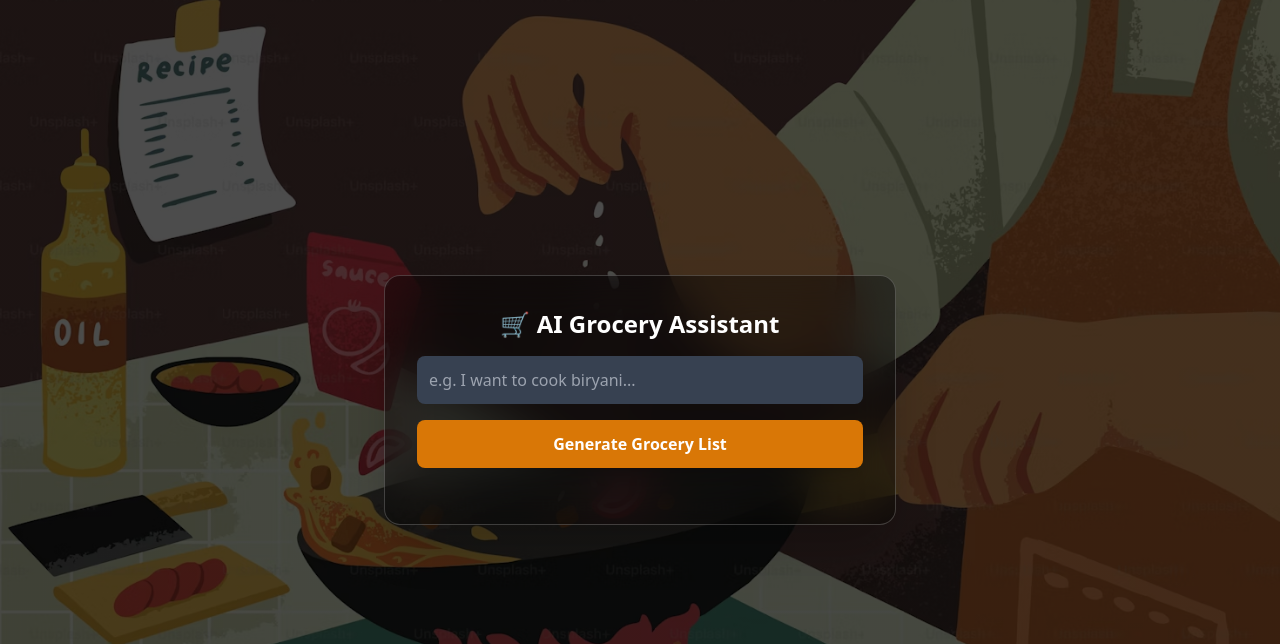
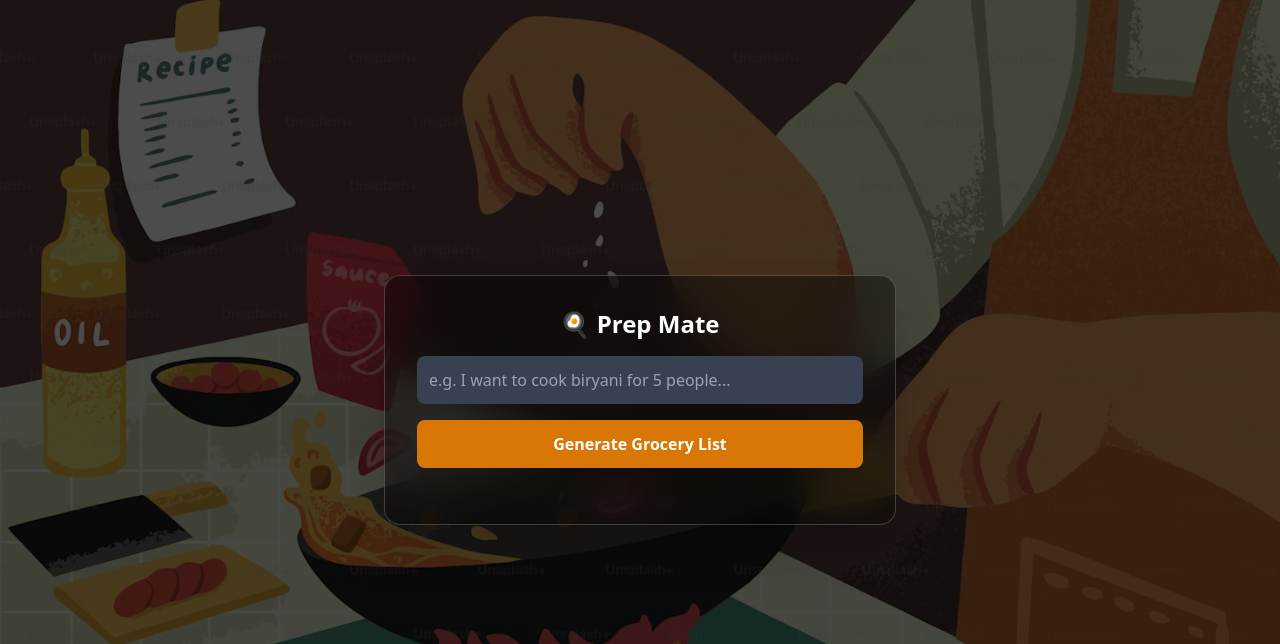
Before and after one commit to raw-surajit/AI-Grocery-Assistant, a Flask app: page / in a window 1280 px wide. Shown: the top 644 px of the page. Run offline with Flask 3, Linux system fonts and the light colour scheme; some libraries are stand-ins or nearby versions.

Commit message:
Rebrand to Prep Mate and add ingredient scaling logic

```diff
--- a/app.py
+++ b/app.py
@@ -18,11 +18,21 @@ def generate_grocery_list(query):
         completion = client.chat.completions.create(
             model="llama-3.3-70b-versatile",
             messages=[
-                {"role": "system", "content": "Return only a comma-separated list of grocery items for the given dish. Do not include introductory text."},
+                {
+                    "role": "system",
+                    "content": (
+                        "You are Prep Mate, a friendly and smart grocery assistant. "
+                        "When a user provides a dish and the number of people, "
+                        "calculate the exact measurements/quantities needed. "
+                        "Return only a comma-separated list of items with their quantities. "
+                        "Do not include any introductory text."
+                    )
+                },
                 {"role": "user", "content": query}
             ]
         )
         ai_message = completion.choices[0].message.content
+
         # Split by comma and clean up whitespace
         return [item.strip() for item in ai_message.split(',')]
 
--- a/templates/index.html
+++ b/templates/index.html
@@ -2,7 +2,7 @@
 <html lang="en">
 <head>
     <meta charset="UTF-8">
-    <title>AI Grocery Assistant</title>
+    <title>Prep Mate</title>
     <script src="https://cdn.tailwindcss.com"></script>
 
     <style>
@@ -30,13 +30,13 @@
 
     <div class="bg-black/40 backdrop-blur-xl p-8 rounded-2xl w-full max-w-lg shadow-2xl border border-white/20 max-h-[90vh] overflow-y-auto">
         <h1 class="text-2xl font-bold mb-4 text-center">
-            🛒 AI Grocery Assistant
+            🍳 Prep Mate
         </h1>
 
         <input
             id="query"
             type="text"
-            placeholder="e.g. I want to cook biryani... "
+            placeholder="e.g. I want to cook biryani for 5 people... "
             class="w-full p-3 rounded-lg bg-gray-700 outline-none mb-4"
         >
 
```
Also changed, not shown: README.md.
